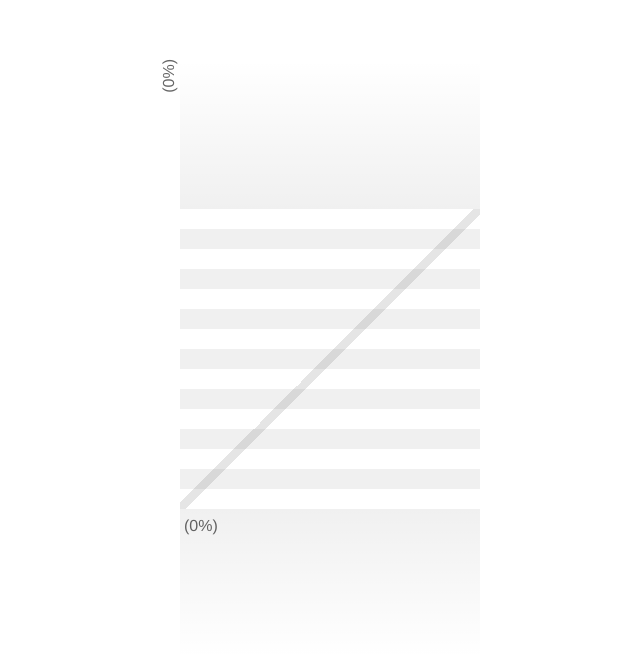
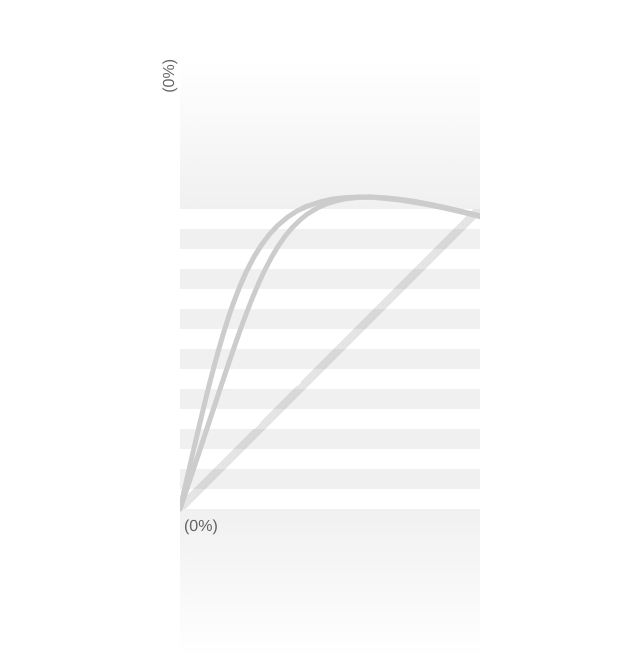
Before and after one commit to chengjunjian2020/visualization-work, a plain HTML site: page 贝塞尔曲线/index.html in a window 1280 px wide. Shown: the part 141-803 px from the top of the page, without its empty margins (310-950 px from the left). Drawn offline with Linux system fonts and the light colour scheme.

Commit message:
feat:添加demo文件

```diff
--- a/贝塞尔曲线/index.html
+++ b/贝塞尔曲线/index.html
@@ -65,6 +65,7 @@
         <div class="x">(0%)</div>
       </div>
     </div>
+    <script type="module" src="./js/index.js"></script>
     <!-- <script type="module" src="./js/demo.js"></script> -->
   </body>
 </html>
--- a/贝塞尔曲线/js/index.js
+++ b/贝塞尔曲线/js/index.js
@@ -1,4 +1,30 @@
 import { createCanvasContext } from "../../utils/index.js";
 (function () {
   const ctx = createCanvasContext("canvas");
+
+  let _x = 0;
+  let _y = 450;
+  let cp1x = 120;
+  let cp1y = 100;
+  let cp2x = 80;
+  let cp2y = 90;
+  let x = 450;
+  let y = 200;
+  bezierCurveTo(ctx, { _x, _y, cp1x, cp1y, cp2x, cp2y, x, y });
+  ctx.beginPath();
+  setTimeout(() => {
+    bezierCurveTo(ctx, { _x, _y, cp1x: 80, cp1y: 100, cp2x, cp2y, x, y });
+    ctx.beginPath();
+  }, 3000);
 })();
+
+function bezierCurveTo(ctx, { _x, _y, cp1x, cp1y, cp2x, cp2y, x, y }) {
+  ctx.strokeStyle = "#ccc";
+  ctx.lineWidth = 5;
+  ctx.lineCap = "round";
+  ctx.beginPath();
+
+  ctx.moveTo(_x, _y);
+  ctx.bezierCurveTo(cp1x, cp1y, cp2x, cp2y, x, y);
+  ctx.stroke();
+}
```
Also changed, not shown: 贝塞尔曲线/test.html (added).
